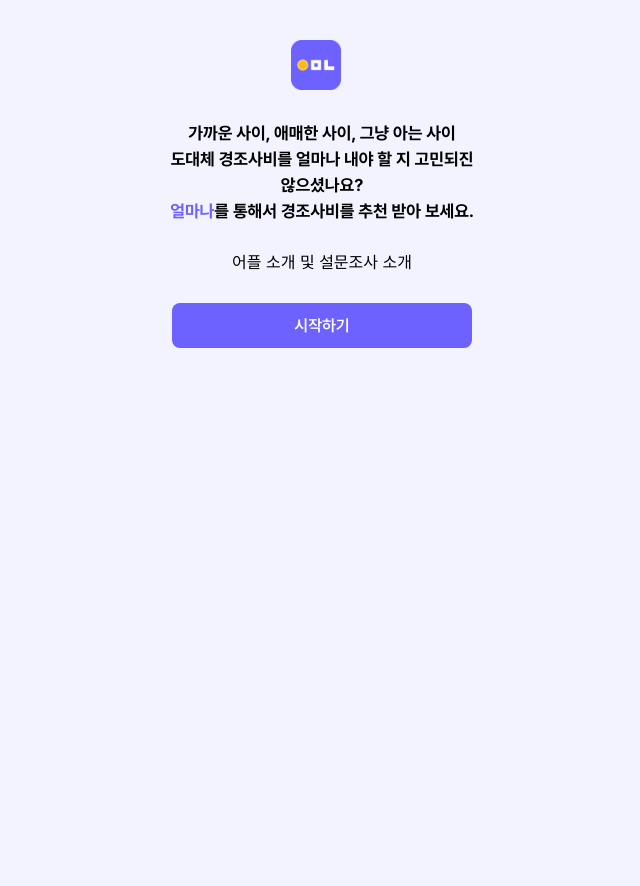
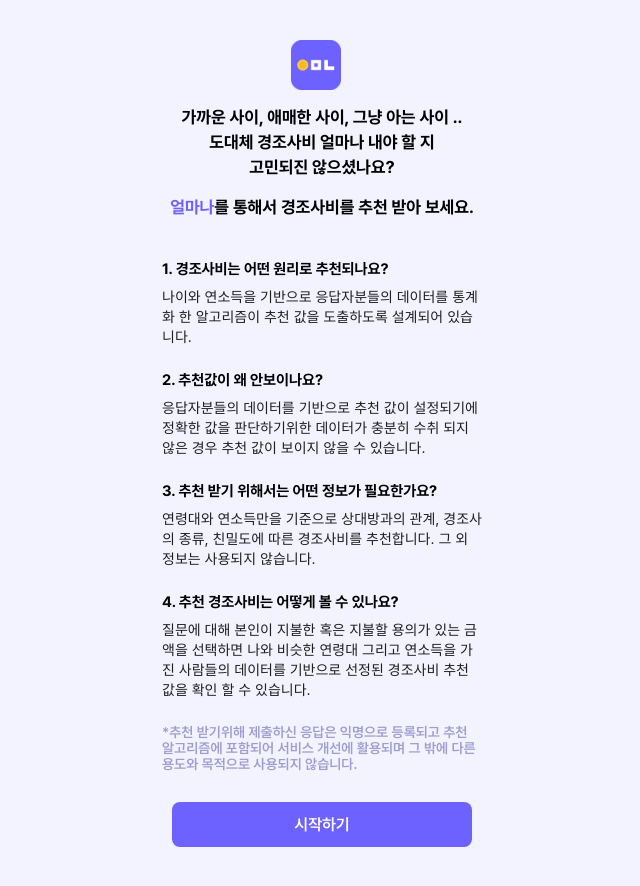
Before and after one commit to unoung/howmuch_qa, a React (Create React App) app: page / in a window 1280 px wide. Shown: the whole page, without its empty margins (318-958 px from the left). Before the commit the page ends 800 px from the top, so only its background shows below. Built offline with nearby package versions, Linux system fonts and the light colour scheme.

Commit message:
feat: main변경

```diff
--- a/src/App.css
+++ b/src/App.css
@@ -15,7 +15,7 @@
   position: relative;
   margin: 20px auto;
   max-width: 320px;
-  height: 500px;
+  /* height: 500px; */
   /* background-color: #f4f4f4; */
   background-color: #f3f3ff;
   padding: 20px 0;
@@ -47,10 +47,28 @@
   /* color: #6d61ff; */
   font-size: 17px;
   text-align: center;
-  line-height: 26px;
+  line-height: 25px;
   margin-bottom: 25px;
 }
 
+.des_box {
+  margin-bottom: 25px;
+}
+.des_title {
+  font-size: 15px;
+  font-family: "font_B";
+  margin-bottom: 8px;
+}
+.des_info {
+  font-size: 14px;
+  font-weight: "font_M";
+  color: rgb(31, 31, 31);
+}
+.des_warning {
+  font-size: 14px;
+  color: #a09bd1;
+  font-family: "font_SB";
+}
 .qa_title {
   font-family: "font_R";
   font-size: 16px;
@@ -98,7 +116,7 @@
 }
 
 .start_btn {
-  margin: 0 auto;
+  margin: 0px auto;
   display: block;
   background-color: #6d61ff;
   border: none;
--- a/src/App.js
+++ b/src/App.js
@@ -17,14 +17,38 @@
         {startPage ? (
           <div className="startInfo">
             <div className="info_title">
-              <img className="logo" alt="logo" src="/howmuch.png" style={{ marginBottom: "30px" }} />
+              <img className="logo" alt="logo" src="/howmuch.png" style={{ marginBottom: "15px" }} />
               <h2 className="main_title">
-                가까운 사이, 애매한 사이, 그냥 아는 사이 <br />
-                도대체 경조사비를 얼마나 내야 할 지 고민되진 않으셨나요?
+                가까운 사이, 애매한 사이, 그냥 아는 사이 .. <br />
+                도대체 경조사비 얼마나 내야 할 지<br /> 고민되진 않으셨나요?
                 <br />
-                <span style={{ color: "#6d61ff" }}>얼마나</span>를 통해서 경조사비를 추천 받아 보세요.
+                <span style={{ marginTop: "15px", display: "block", marginBottom: "15px" }}>
+                  <span style={{ color: "#6d61ff" }}>얼마나</span>를 통해서 경조사비를 추천 받아 보세요.
+                </span>
               </h2>
-              <p>어플 소개 및 설문조사 소개</p>
+              <div className="des_wrap">
+                <div className="des_box">
+                  <h5 className="des_title">1. 경조사비는 어떤 원리로 추천되나요?</h5>
+                  <p className="des_info">나이와 연소득을 기반으로 응답자분들의 데이터를 통계화 한 알고리즘이 추천 값을 도출하도록 설계되어 있습니다.</p>
+                </div>
+                <div className="des_box">
+                  <h5 className="des_title">2. 추천값이 왜 안보이나요?</h5>
+                  <p className="des_info">응답자분들의 데이터를 기반으로 추천 값이 설정되기에 정확한 값을 판단하기위한 데이터가 충분히 수취 되지 않은 경우 추천 값이 보이지 않을 수 있습니다.</p>
+                </div>
+                <div className="des_box">
+                  <h5 className="des_title">3. 추천 받기 위해서는 어떤 정보가 필요한가요?</h5>
+                  <p className="des_info">연령대와 연소득만을 기준으로 상대방과의 관계, 경조사의 종류, 친밀도에 따른 경조사비를 추천합니다. 그 외 정보는 사용되지 않습니다.</p>
+                </div>
+
+                <div className="des_box">
+                  <h5 className="des_title">4. 추천 경조사비는 어떻게 볼 수 있나요?</h5>
+                  <p className="des_info">
+                    질문에 대해 본인이 지불한 혹은 지불할 용의가 있는 금액을 선택하면 나와 비슷한 연령대 그리고 연소득을 가진 사람들의 데이터를 기반으로 선정된 경조사비 추천 값을 확인 할 수 있습니다.
+                  </p>
+                </div>
+
+                <p className="des_warning">*추천 받기위해 제출하신 응답은 익명으로 등록되고 추천 알고리즘에 포함되어 서비스 개선에 활용되며 그 밖에 다른 용도와 목적으로 사용되지 않습니다.</p>
+              </div>
             </div>
             <button className="start_btn" onClick={handleStartButtonClick}>
               시작하기
```
